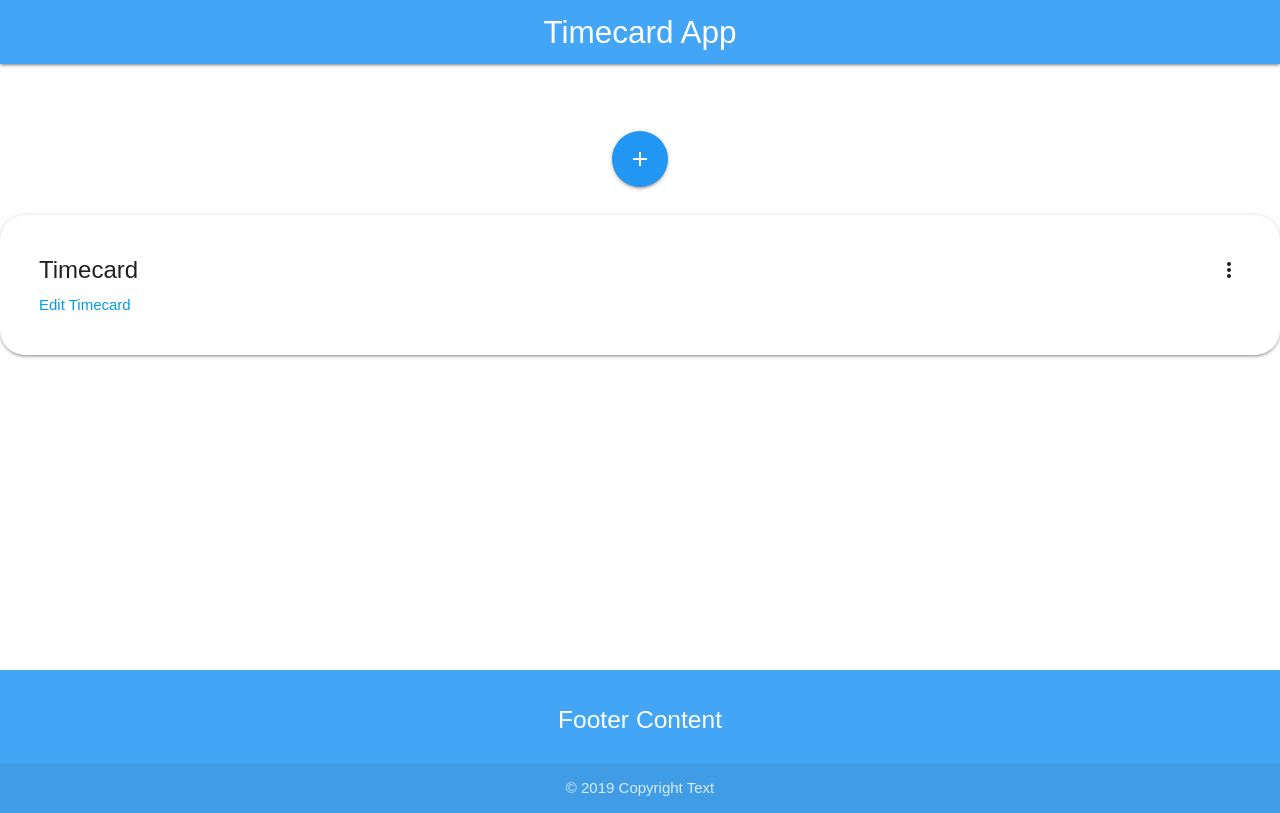
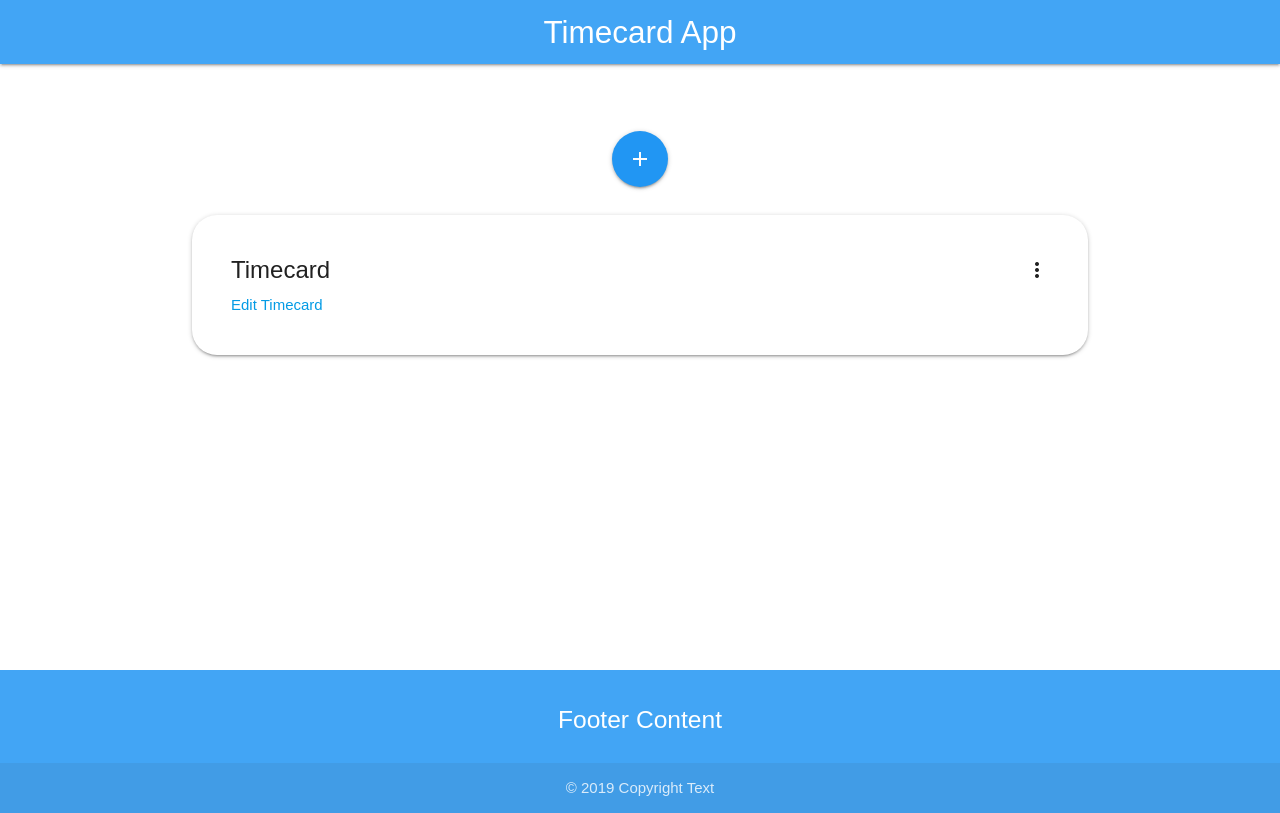
Before and after one commit to twistedx/timecard-app, a React (Create React App) app in the folder client/: page /timecards in a window 1280 px wide. Built offline with nearby package versions, Linux system fonts and the light colour scheme.

Commit message:
added container to first div class & style to card

```diff
--- a/client/src/components/Timecard/TcList.js
+++ b/client/src/components/Timecard/TcList.js
@@ -6,8 +6,8 @@ const TcList = props => {
 
 
   return (
-    <div>
-      <div className="card" style = {{ height: cardHeight }}>
+    <div className="container">
+      <div className="card" style = {{ height: cardHeight, display: 'grid'}}>
         <div className="card-content">
           <span className="card-title activator grey-text text-darken-4" onClick = { () => setCardHeight('300px') } >
             Timecard<i class="material-icons right">more_vert</i>
@@ -46,24 +46,6 @@ const TcList = props => {
               <Col><span class="badge">2321</span>Lunch In:</Col>
               <Col><span class="badge">2321</span>Clock Out:</Col>
             </Row>
-            {/* <div className="collection-item">
-
-            </div>
-            <div className="collection-item">
-
-            </div>
-            <div className="collection-item">
-
-            </div>
-            <div className="collection-item">
-
-            </div>
-            <div className="collection-item">
-
-            </div>
-            <div className="collection-item">
-
-            </div> */}
           </Container>
         </div>
       </div>
```
